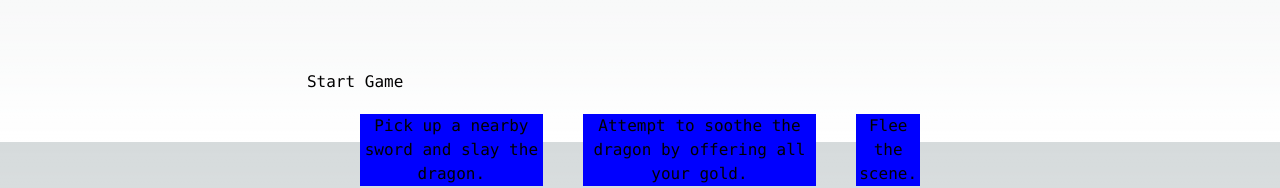
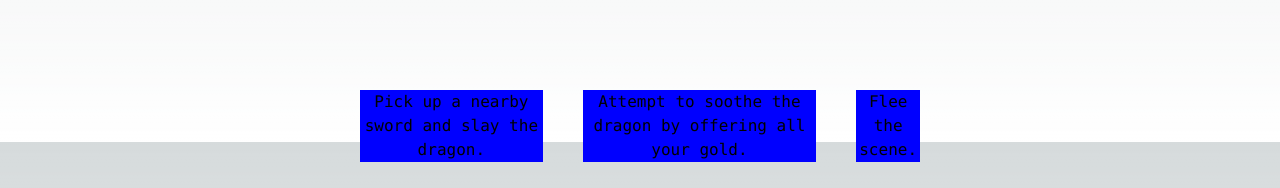
Before and after one commit to cameronlee101/fall-hacks-2023, a Next.js app: page / in a window 1280 px wide. Shown: the part 658-846 px from the top of the page. Built offline with nearby package versions, Linux system fonts and the light colour scheme; no server answers.

Commit message:
update to general scenario

```diff
--- a/src/app/page.tsx
+++ b/src/app/page.tsx
@@ -38,6 +38,7 @@ export default function Home() {
   const [stats, setStats] = useState([new PlayerStat("Health", 5), new PlayerStat("Strength", 3)]); // Initial stats array
   const [isLoading, setIsLoading] = useState(false);
   const [loadingText, setLoadingText] = useState('Typing.');
+  const [stage, setStage] = useState<number>(0)
 
 
   const openai = new OpenAI({
@@ -121,7 +122,7 @@ export default function Home() {
     }
   };
 
-  function dragonScenario() {
+  function scenario() {
     return (
       <div>
         {/* First scenario */}
@@ -181,10 +182,7 @@ export default function Home() {
                 {isLoading && loadingText}
               </ul>
             </div>
-
-            <button onClick={() => getOpenAIResponse(initialPrompt)}>Start Game</button>
-
-            {dragonScenario()}
+            {scenario()}
           </div>
         </div>
 
```
